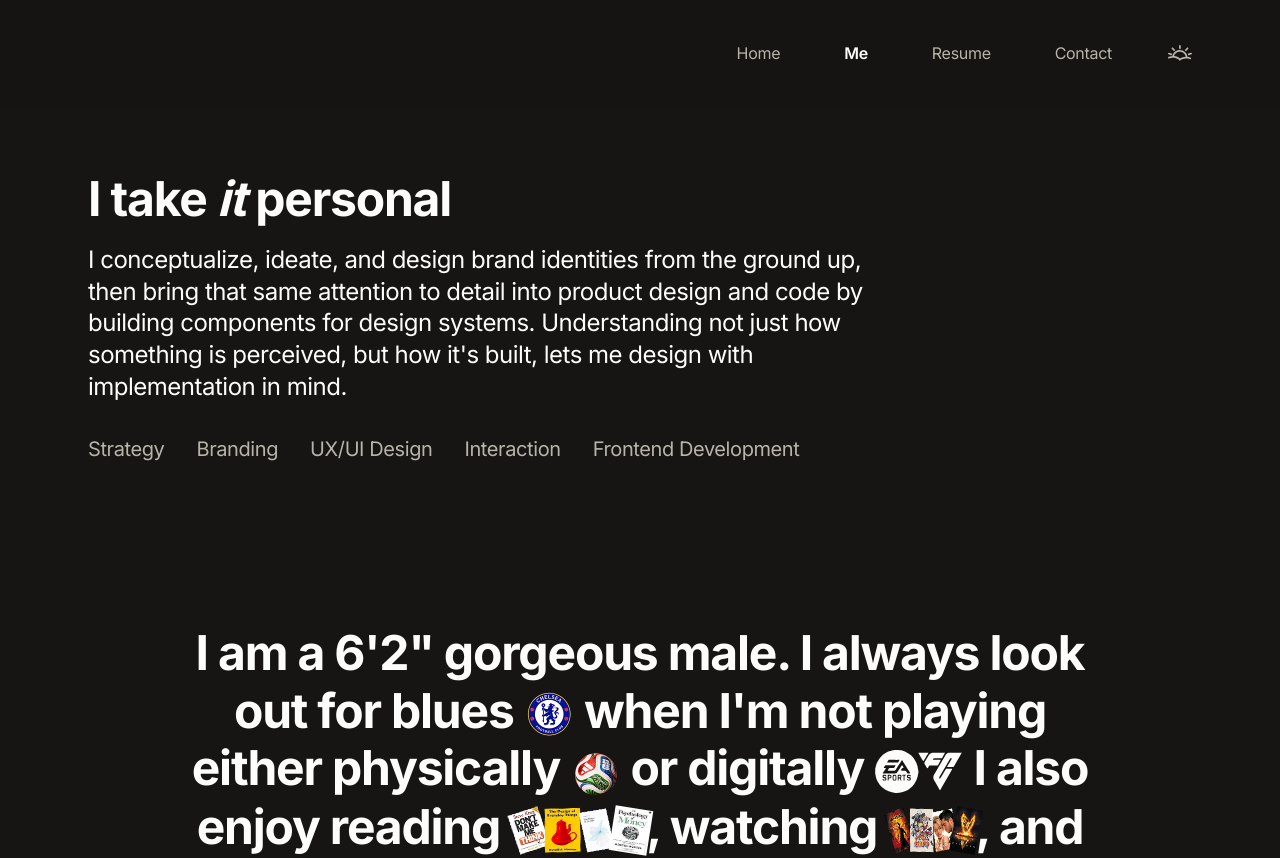
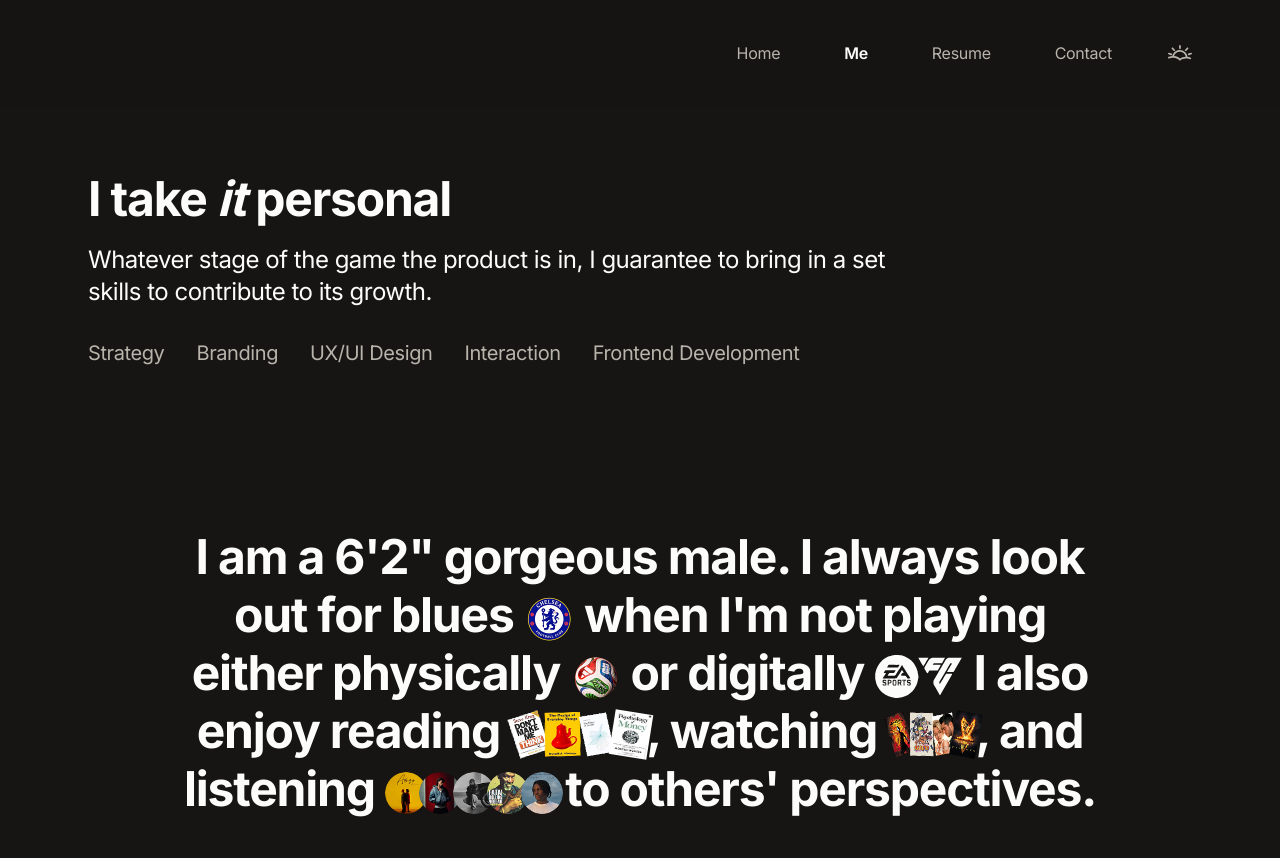
Before and after one commit to ProgressOnyema/Portfolio, a Next.js app: page /about in a window 1280 px wide. Shown: the top 858 px of the page. Built offline with nearby package versions, Linux system fonts and the light colour scheme.

Commit message:
Changed content across home page and about pages, ListItem

```diff
--- a/src/app/about/page.tsx
+++ b/src/app/about/page.tsx
@@ -20,12 +20,8 @@ export default function About() {
               I take <em>it</em> personal
             </h1>
             <p className="text-h3 text-text-primary">
-              I conceptualize, ideate, and design brand identities from the
-              ground up, then bring that same attention to detail into
-              product design and code by building components for design
-              systems. Understanding not just how something is perceived,
-              but how it&apos;s built, lets me design with implementation in
-              mind.
+              Whatever stage of the game the product is in, I guarantee
+              to bring in a set skills to contribute to its growth.
             </p>
             <div className="flex flex-wrap items-center gap-x-8 gap-y-2 pt-4">
               {SKILLS.map((skill) => (
--- a/src/app/page.tsx
+++ b/src/app/page.tsx
@@ -26,8 +26,8 @@ export default function Home() {
                 Product and Brand designer
               </h1>
               <p className="text-h3 text-text-primary">
-                Onyema Miracle —— I build products from the ground up;
-                from research, brand identity, uxui to prototype.
+                Onyema Miracle —— I build products from the ground up,
+                taking ideas from initial research through design to prototyping.
               </p>
               <div className="flex flex-wrap items-center gap-x-[22px] gap-y-2">
                 {HERO_TAGS.map((tag) => (
--- a/src/components/ListItem.tsx
+++ b/src/components/ListItem.tsx
@@ -39,7 +39,7 @@ export default function ListItem({
       {children}
       {image && (
         <div
-          className="pointer-events-none absolute top-1/2 right-0 z-10 origin-center -translate-y-1/2 scale-y-0 !transition-[scale] !duration-300 !ease-out group-hover:scale-y-100"
+          className="pointer-events-none absolute top-1/2 right-0 z-10 origin-center -translate-y-1/2 scale-y-0 !transition-[scale] !duration-200 !ease-out group-hover:scale-y-100"
           aria-hidden="true"
         >
           {/* No `fill`/fixed aspect box here on purpose: credential
```
Also changed, not shown: 1 other file (tests, documents, lock files or other folders).
